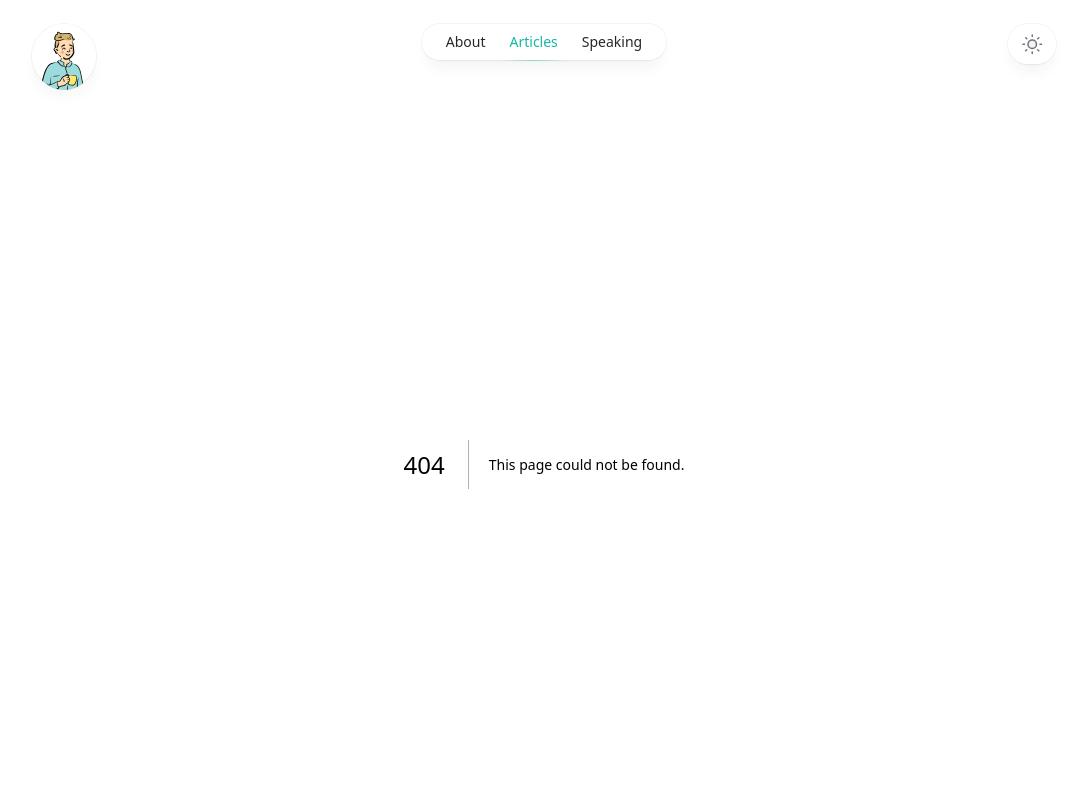
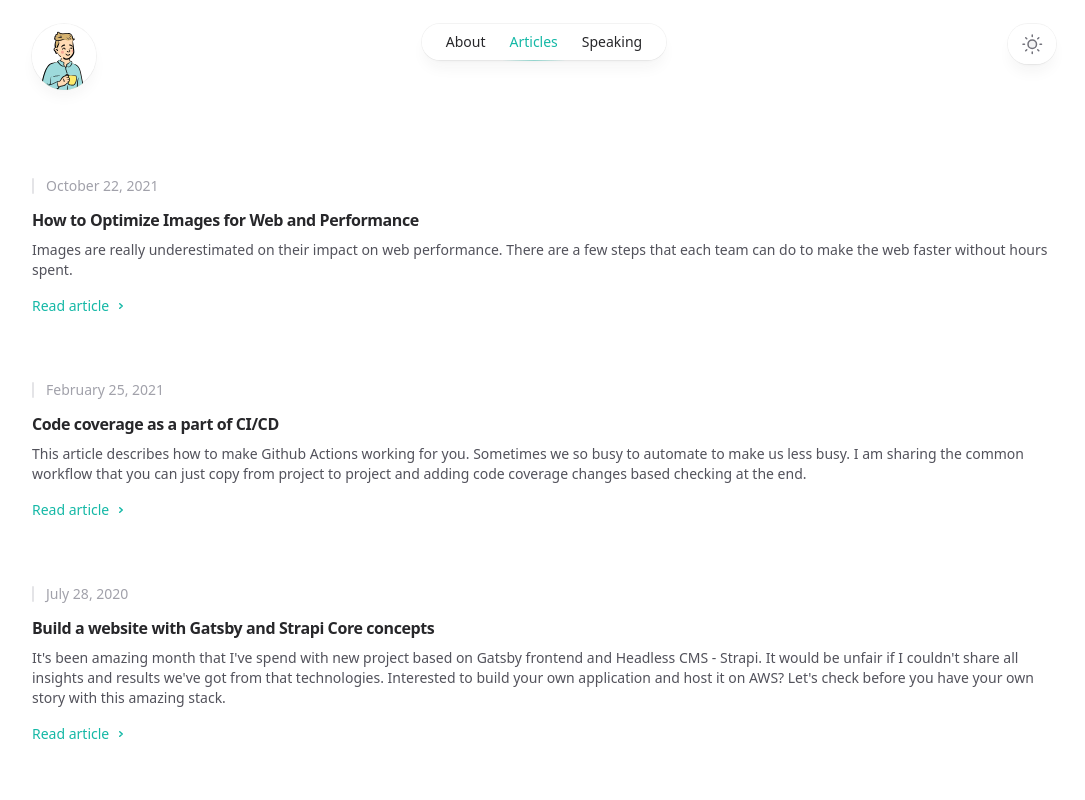
Before and after one commit to vitaliimelnychuk/blog, a Next.js app: page /articles in a window 1280 px wide. Before the commit this address had no page. Shown: the top 800 px of the page, without its empty margins (96-1181 px from the left). Built offline with nearby package versions, Linux system fonts and the light colour scheme.

Commit message:
feat: articles list

```diff
--- /dev/null
+++ b/app/articles/page.tsx
@@ -0,0 +1,20 @@
+import { Container } from '../../src/components/Container'
+import { ArticleCard } from '../../src/components/ArticleCard'
+
+import { getAllArticles } from '../../src/lib/markdown'
+
+export default async function HomePage() {
+  const articles = await getAllArticles()
+
+  return (
+    <Container className="mt-24 md:mt-28">
+      <div className="mx-auto">
+        <div className="flex flex-col gap-16">
+          {articles.map((article) => (
+            <ArticleCard key={article.slug} article={article} />
+          ))}
+        </div>
+      </div>
+    </Container>
+  )
+}
```
